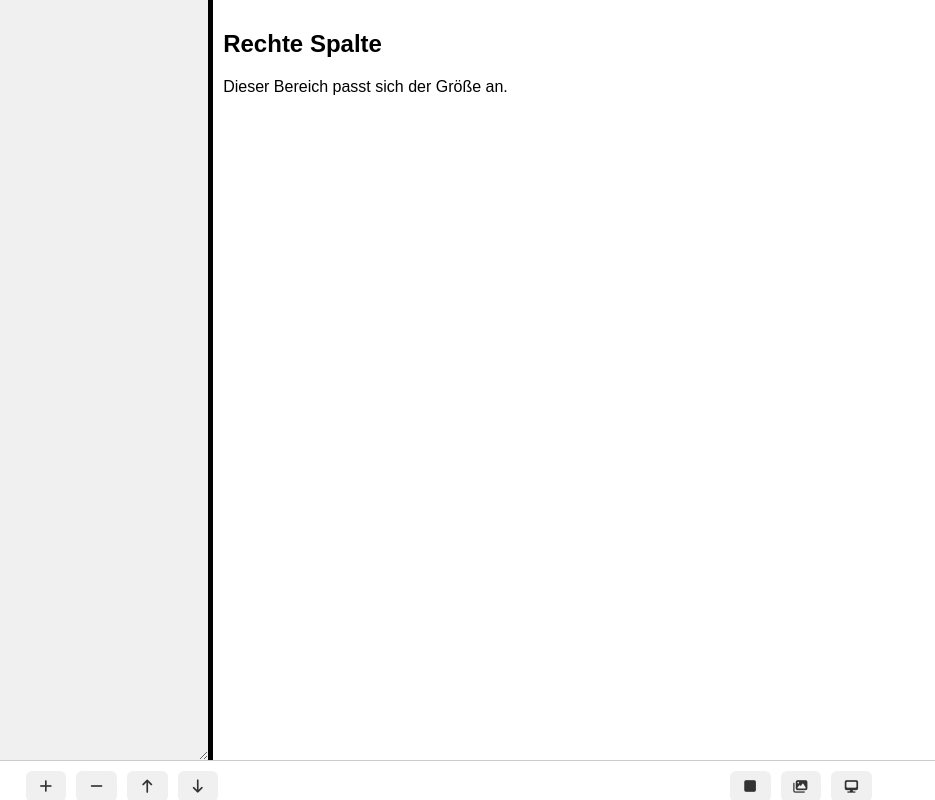
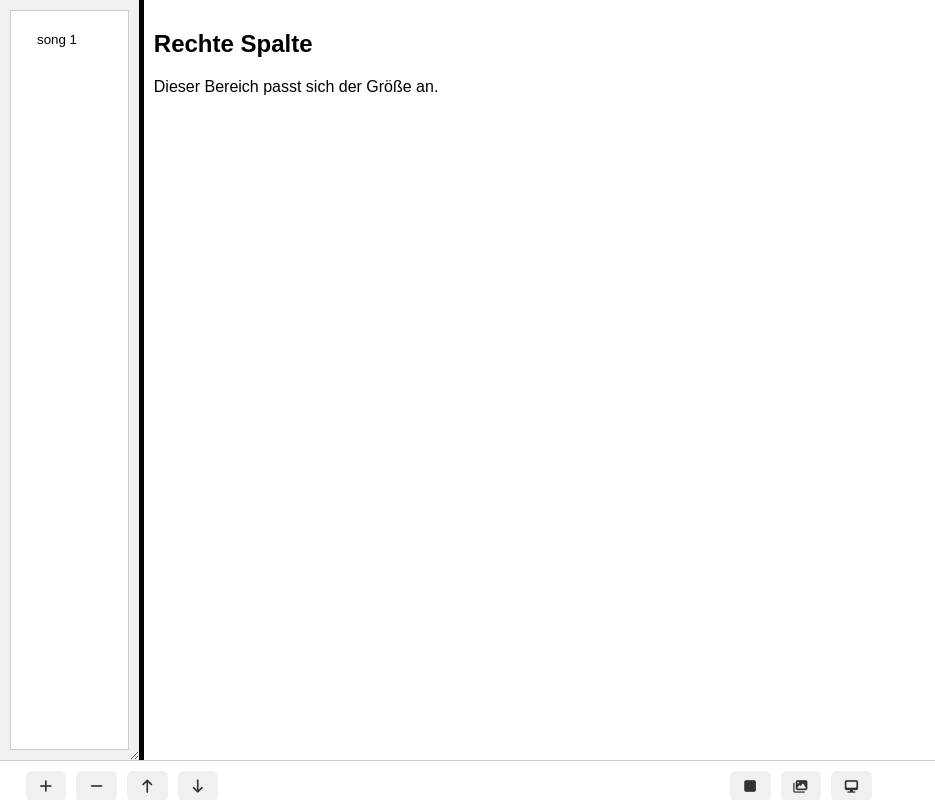
Before and after one commit to davideisele/songshow_new, an Electron app: page main_page/mainPage.html in a window 1388 px wide. Both pictures are taken after a click on the button 45 px from the left and 786 px from the top of the page. Shown: the whole page, without its empty margins (0-935 px from the left). Drawn offline with Linux system fonts and the light colour scheme.

Commit message:
Add Song Button added + Style to that Button + Made NewSong clickable

```diff
--- a/main_page/mainPage.css
+++ b/main_page/mainPage.css
@@ -20,11 +20,14 @@ body, html {
     display: flex;
     flex-direction: column;
     background-color: #f0f0f0;
-    width: 15%; /* Feste Breite für die linke Spalte */
     min-width: 10%; /* Minimale Breite für die linke Spalte */
     max-width: 40%; /* Maximale Breite für die linke Spalte */
-    resize: horizontal; /* Ermöglicht das Ändern der Breite */
+    resize: horizontal;
     overflow: auto; /* Scrollbalken, wenn der Inhalt zu groß ist */
+}
+
+#left-panel webview {
+    height: 100%;
 }
 
 #right-panel {
@@ -86,3 +89,32 @@ button:active {
     gap: 10px;
     justify-content: center;
 }
+
+/* Stil für den Ablaufplan */
+#song-schedule {
+    flex-grow: 1;
+    column-fill: 1;
+    overflow: auto;
+    border: 1px solid #ccc;
+    padding: 10px;
+    background-color: #fff;
+}
+
+.song-item {
+  display: block;
+  margin:10px;
+
+  border: none;
+  outline: none;
+  background-color: transparent;
+}
+
+.song-item:hover {
+    background-color: rgba(236, 234, 234, 0.498);
+    cursor: grab;
+}
+
+.song-item:active {
+    background-color: #d0e0e1;
+    box-shadow: 0 0 0 3px rgba(180, 220, 255, 0.7);
+}
--- a/main_page/mainPage.html
+++ b/main_page/mainPage.html
@@ -19,9 +19,9 @@
 
     <div id="split-view">
         <div id="left-panel" class="panel">
-            <webview
-                src="./schedule_panel/schedulePanel.html">
-            </webview>
+            <div id="song-schedule">
+
+            </div>
         </div>
 
         <div id="splitter"></div>
@@ -44,6 +44,5 @@
         </div>
 
     </div>
-
 </body>
 </html>
--- a/main_page/mainPage.js
+++ b/main_page/mainPage.js
@@ -1,3 +1,4 @@
+// JavaScript für die Split-View-Funktionalität
 const splitter = document.getElementById('splitter');
 const leftPanel = document.getElementById('left-panel');
 const splitView = document.getElementById('split-view');
@@ -20,7 +21,7 @@ document.addEventListener('mousemove', (e) => {
     const newWidthPercentage = (newLeftWidth / containerWidth) * 100;
 
     leftPanel.style.width = `${newWidthPercentage}vw`;
-})
+});
 
 // 3. Ende des Ziehvorgangs (Maus losgelassen)
 document.addEventListener('mouseup', (e) => {
@@ -29,3 +30,26 @@ document.addEventListener('mouseup', (e) => {
         splitView.classList.remove('dragging');
     }
 })
+
+// Ende der Split-View-Funktionalität
+
+// Ablaufplan-Funktionen
+const addSongButton = document.getElementById('song-add');
+const songListContainer = document.getElementById('song-schedule');
+
+var playlist = [];
+
+addSongButton.addEventListener('click', () => {
+  console.log('Add song button clicked');
+  const newSongItem = document.createElement('button');
+  newSongItem.classList.add('song-item');
+  newSongItem.innerHTML = 'song ' + (playlist.length + 1);
+  songListContainer.appendChild(newSongItem);
+  playlist.push(newSongItem);
+});
+
+songListContainer.addEventListener('click', (event) => {
+    if (event.target && event.target.classList.contains('song-item')) {
+        console.log('Clicked on', event.target.innerHTML);
+    }
+});
```
Also changed, not shown: main_page/schedule_panel/schedulePanel.css (deleted, +0 -9 lines), main_page/schedule_panel/schedulePanel.html (deleted, +0 -13 lines).
